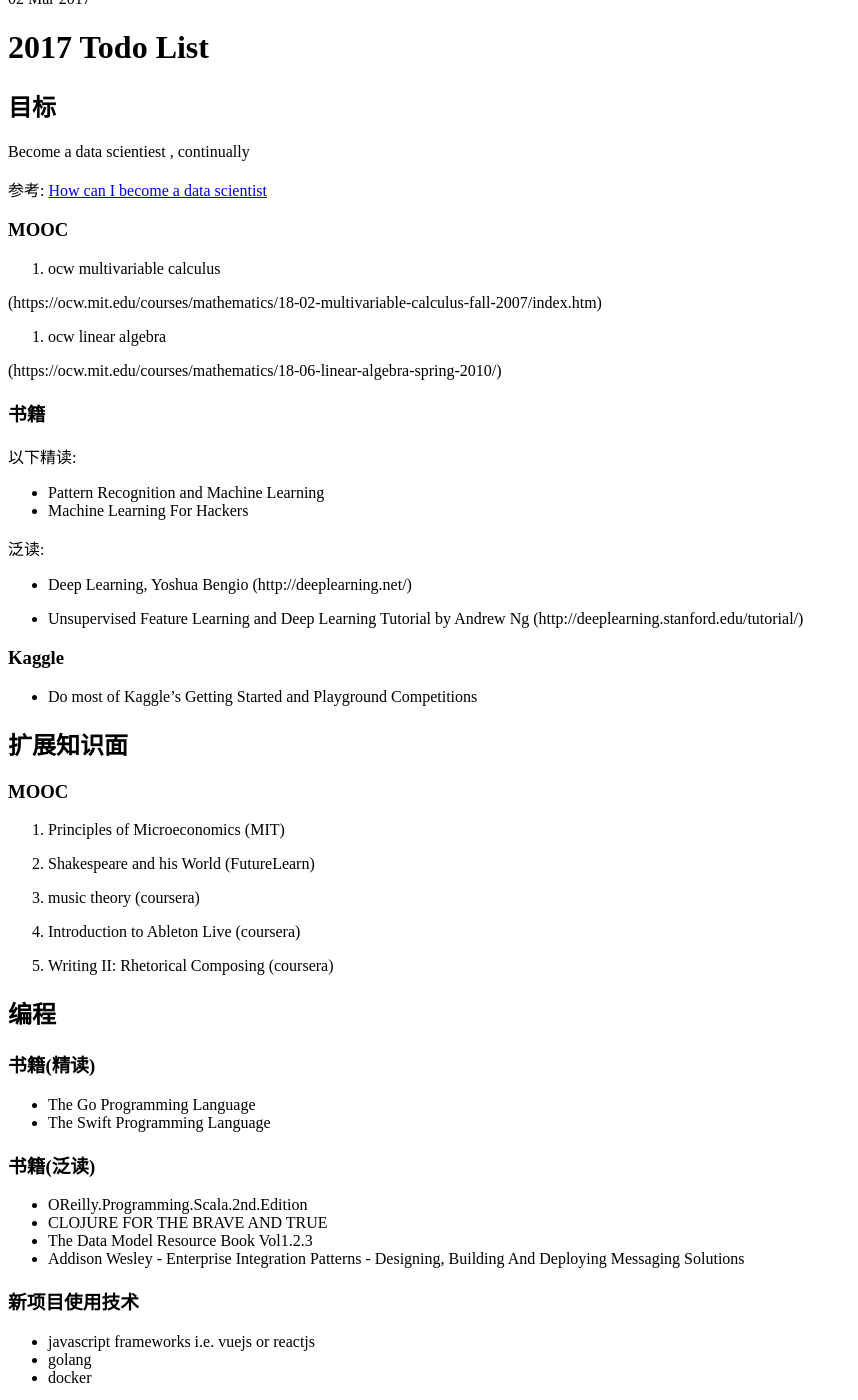
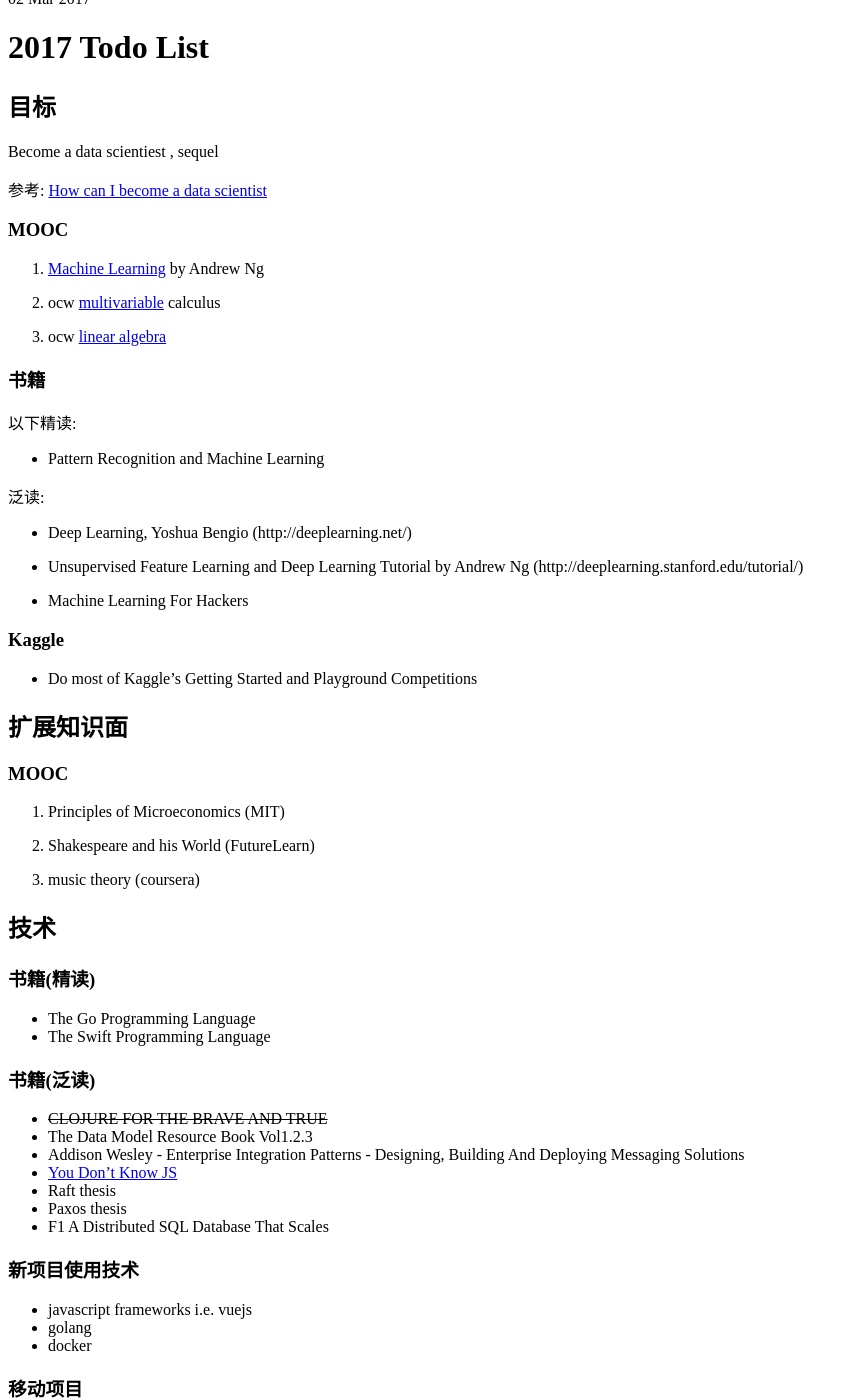
Before and after one commit to air33/air33.github.io, a Jekyll site: the page built from _posts/private/2017-03-02-todo-list-2017.md, in a window 1280 px wide and 1400 px high, scrolled down 262 px. Shown: the whole window, without its empty margins (0-858 px from the left). Built offline with Jekyll 4.4.1, drawn with Linux system fonts in a browser that asks for light colours; some of the changed text lies outside the part shown.

Commit message:
modified todo-list for 2017

```diff
--- a/_posts/private/2017-03-02-todo-list-2017.md
+++ b/_posts/private/2017-03-02-todo-list-2017.md
@@ -5,25 +5,22 @@
 
 # 2017 Todo List
 
-
 ## 目标
-Become a data scientiest , continually
+Become a data scientiest , sequel
 
 参考: [How can I become a data scientist](https://www.quora.com/I-want-to-become-a-data-analyst-but-Im-not-good-at-math-What-should-I-do)
 
 ### MOOC
 
-1. ocw multivariable calculus
+1. [Machine Learning](https://www.coursera.org/learn/machine-learning) by Andrew Ng
 
-(https://ocw.mit.edu/courses/mathematics/18-02-multivariable-calculus-fall-2007/index.htm)
-2. ocw linear algebra
+1. ocw [multivariable](https://ocw.mit.edu/courses/mathematics/18-02-multivariable-calculus-fall-2007/index.htm) calculus
 
-(https://ocw.mit.edu/courses/mathematics/18-06-linear-algebra-spring-2010/)
+2. ocw [linear algebra](https://ocw.mit.edu/courses/mathematics/18-06-linear-algebra-spring-2010/)
 
 ### 书籍
 以下精读:
 * Pattern Recognition and Machine Learning
-* Machine Learning For Hackers
 
 泛读:
 * Deep Learning, Yoshua Bengio
@@ -31,6 +28,8 @@
 
 * Unsupervised Feature Learning and Deep Learning Tutorial by Andrew Ng
 (http://deeplearning.stanford.edu/tutorial/)
+
+* Machine Learning For Hackers
 
 ### Kaggle
 
@@ -46,26 +45,24 @@
 
 3. music theory (coursera)
 
-4. Introduction to Ableton Live (coursera)
-
-5. Writing II: Rhetorical Composing (coursera)
-
-## 编程
+## 技术
 ### 书籍(精读)
 
 * The Go Programming Language
 * The Swift Programming Language
 
-
 ### 书籍(泛读)
 
-* OReilly.Programming.Scala.2nd.Edition
-* CLOJURE FOR THE BRAVE AND TRUE
+* ~~CLOJURE FOR THE BRAVE AND TRUE~~
 * The Data Model Resource Book Vol1.2.3
 * Addison Wesley - Enterprise Integration Patterns - Designing, Building And Deploying Messaging Solutions
+* [You Don't Know JS](https://github.com/getify/You-Dont-Know-JS)
+* Raft thesis
+* Paxos thesis
+* F1 A Distributed SQL Database That Scales
 
 ### 新项目使用技术
-* javascript frameworks i.e. vuejs or reactjs
+* javascript frameworks i.e. vuejs
 * golang
 * docker
 
```
Also changed, not shown: other parts of _posts/private/2017-03-02-todo-list-2017.md (+2 -3 lines).
